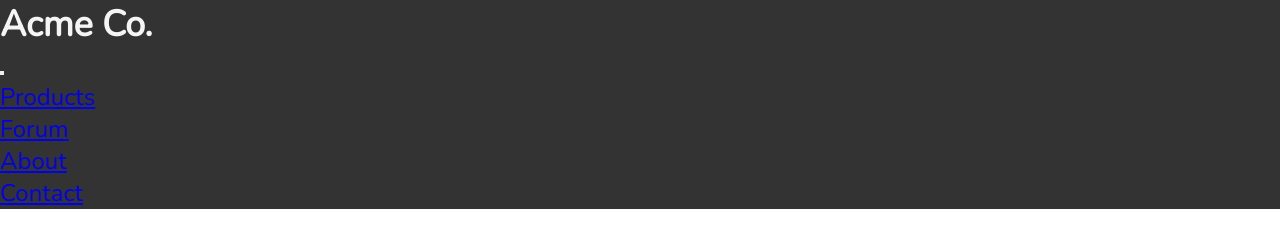
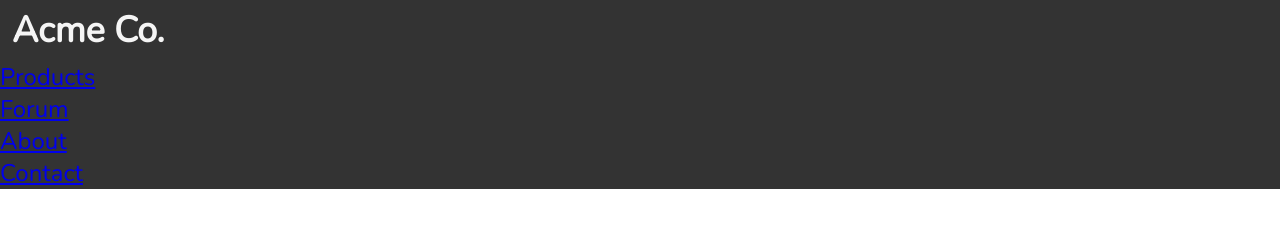
Before and after one commit to dylanawhite92/css-fundamentals, a plain HTML site: page 19. Animations/menu.html in a window 1280 px wide. Drawn offline with nearby package versions, Linux system fonts and the light colour scheme.

Commit message:
styling menu button for nav bar

```diff
--- a/19. Animations/css/menu.css
+++ b/19. Animations/css/menu.css
@@ -26,3 +26,21 @@
   background-color: var(--HEADER-BGCOLOR);
   color: var(--HEADER-COLOR);
 }
+
+.header-title-line {
+  padding: 0.25rem 0.5rem;
+  display: flex;
+  flex-flow: row nowrap;
+  justify-content: space-between;
+}
+
+.menu-button {
+  background-color: transparent;
+  border: none;
+  width: 48px;
+  height: 48px;
+  display: flex;
+  justify-content: center;
+  align-items: center;
+  position: relative;
+}
```
